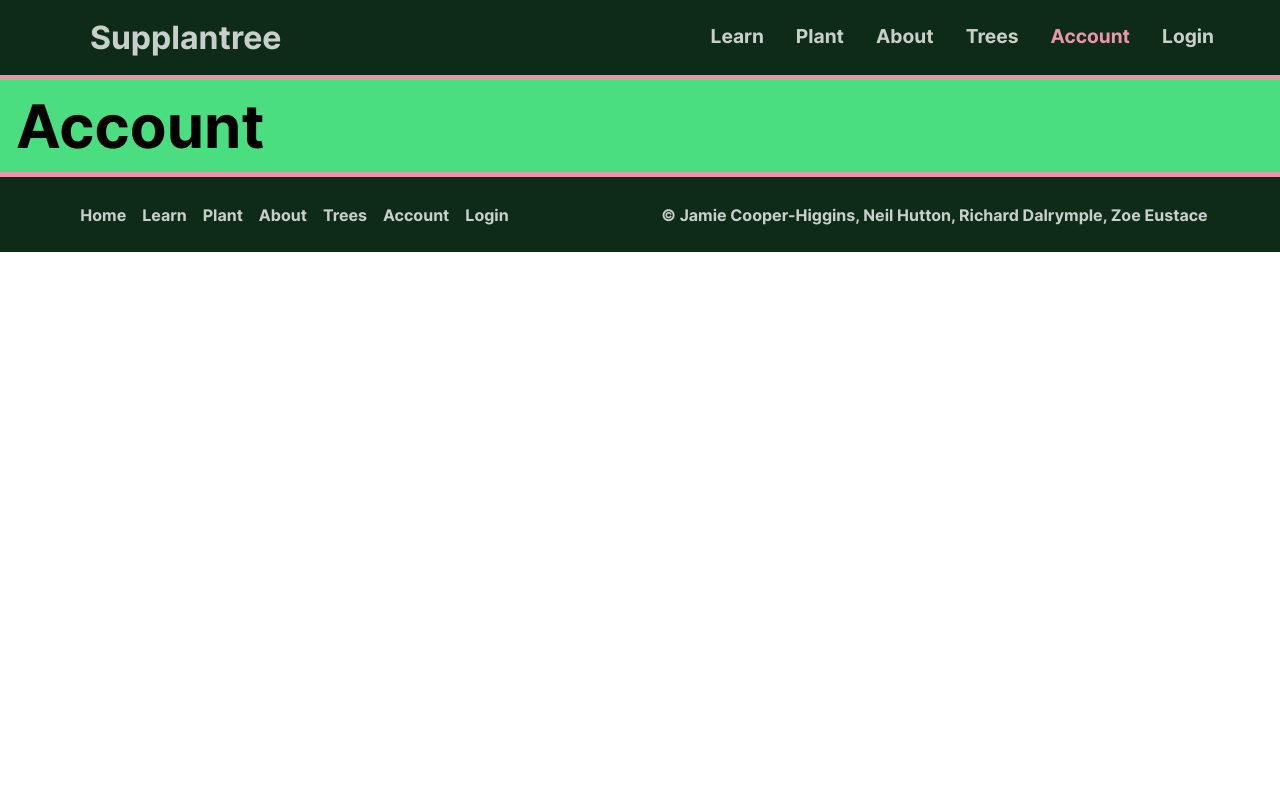
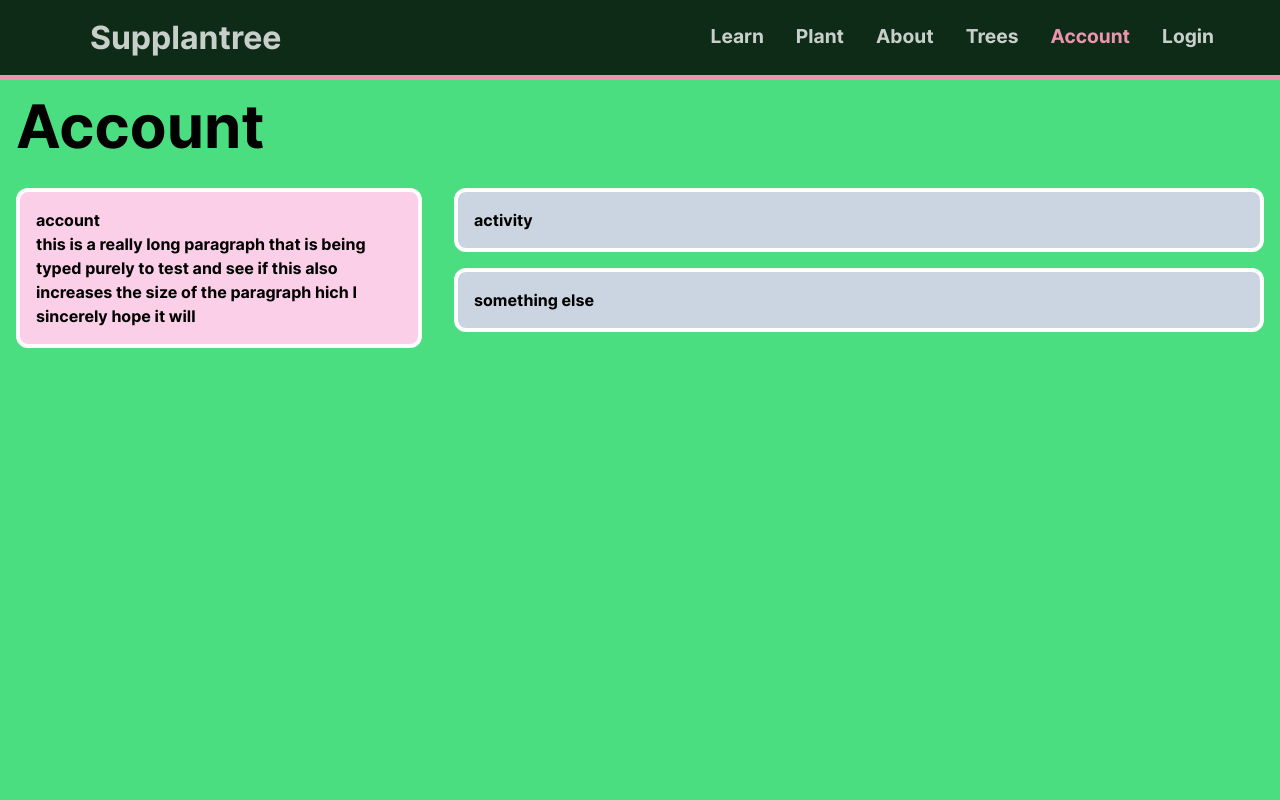
Before and after one commit to Cooper-Higgins/Supplantree, a React (Create React App) app in the folder supplantree_react/: page /account in a window 1280 px wide. Shown: the top 800 px of the page. Built offline with nearby package versions, Linux system fonts and the light colour scheme; no server answers; some icons are missing.

Commit message:
added account page styling

```diff
--- a/supplantree_react/src/components/AboutPage.js
+++ b/supplantree_react/src/components/AboutPage.js
@@ -12,7 +12,7 @@ const About = () => {
         </h1>
       </div>
       <div className="flex flex-col m-6 gap-6 flex-wrap">
-        <div className="flex flex-col md:flex-row bg-pink-200 border-8 border-white rounded-3xl">
+        <div className="flex flex-col md:flex-row bg-pink-200 border-8 border-white rounded-3xl shadow-xl">
           <img
             className="w-10/12 place-self-center md:w-5/12 m-2 p-4 rounded-full"
             src="./images/first_image.jpg"
@@ -29,7 +29,7 @@ const About = () => {
             </p>
           </div>
         </div>
-        <div className="flex flex-col md:flex-row-reverse justify-evenly bg-slate-300 border-8 border-white rounded-3xl">
+        <div className="flex flex-col md:flex-row-reverse justify-evenly bg-slate-300 border-8 border-white rounded-3xl shadow-xl">
           <img
             className="w-10/12 md:w-5/12 place-self-center m-2 p-4 rounded-full"
             src="./images/second_image.jpg"
@@ -44,7 +44,7 @@ const About = () => {
             </p>
           </div>
         </div>
-        <div className="flex flex-col md:flex-row bg-pink-200 border-8 border-white rounded-3xl">
+        <div className="flex flex-col md:flex-row bg-pink-200 border-8 border-white rounded-3xl shadow-2xl">
           <img
             className="w-10/12 place-self-center md:w-5/12 m-2 p-4 rounded-full"
             src="./images/first_image.jpg"
@@ -59,7 +59,7 @@ const About = () => {
             </p>
           </div>
         </div>
-        <div className="flex flex-col md:flex-row-reverse justify-evenly bg-slate-300 border-8 border-white rounded-3xl">
+        <div className="flex flex-col md:flex-row-reverse justify-evenly bg-slate-300 border-8 border-white rounded-3xl shadow-2xl">
           <img
             className="w-10/12 md:w-5/12 place-self-center m-2 p-4 rounded-full"
             src="./images/second_image.jpg"
--- a/supplantree_react/src/components/AccountPage.js
+++ b/supplantree_react/src/components/AccountPage.js
@@ -2,9 +2,27 @@ import React from "react";
 
 const Account = () => {
   return (
-    <div className="bg-green-400">
+    <div className="bg-green-400 min-h-screen">
       <div>
         <h1 className="text-6xl p-4">Account</h1>
+      </div>
+      <div className="flex justify-center gap-8 p-4">
+        <div className="bg-pink-200 border-4 border-white basis-1/3 rounded-xl p-4">
+          <h1>account</h1>
+          <p>
+            this is a really long paragraph that is being typed purely to test
+            and see if this also increases the size of the paragraph hich I
+            sincerely hope it will
+          </p>
+        </div>
+        <div className="flex flex-col basis-2/3 gap-4">
+          <h1 className="bg-slate-300 border-4 border-white rounded-xl p-4">
+            activity
+          </h1>
+          <h1 className="bg-slate-300 border-4 border-white rounded-xl p-4">
+            something else
+          </h1>
+        </div>
       </div>
     </div>
   );
--- a/supplantree_react/src/components/MyTreesPage.js
+++ b/supplantree_react/src/components/MyTreesPage.js
@@ -5,7 +5,7 @@ import { useEffect, useState } from "react";
 const MyTrees = ({ users }) => {
   const usersTrees = users[0]["trees"].map((tree, index) => {
     return (
-      <div className="bg-pink-200 border-4 border-white basis-1/4 text-center rounded-xl p-4 gap-6">
+      <div className="bg-pink-200 border-4 border-white basis-1/4 text-center rounded-xl shadow-xl p-4 gap-6">
         <p>{tree.species}</p>
         <p>{tree.nature}</p>
       </div>
```
